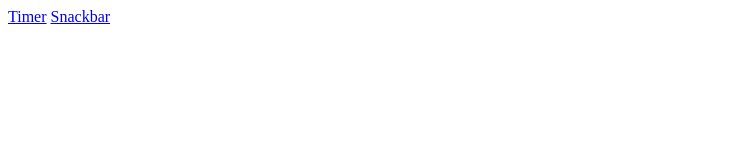
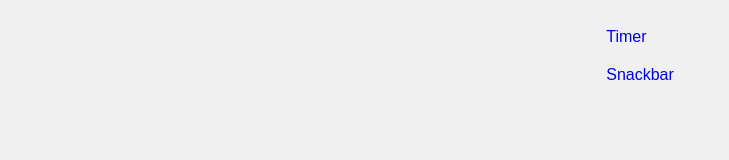
Before and after one commit to Komrad71/goit-js-hw-10, a plain HTML site: page index.html in a window 1280 px wide. Shown: the whole page, without its empty margins (0-729 px from the left). Drawn offline with Linux system fonts and the light colour scheme.

Commit message:
Deploying to gh-pages from @ Komrad71/goit-js-hw-10@ff10dc7cfc7d30c89163576c0f2a4a237a8dda0d 🚀

```diff
--- a/index.html
+++ b/index.html
@@ -5,13 +5,13 @@
     <link rel="icon" type="image/svg+xml" href="/favicon.svg" />
     <meta name="viewport" content="width=device-width, initial-scale=1.0" />
     <title>Home Work № 10</title>
-    <link rel="stylesheet" crossorigin href="/goit-js-hw-10/assets/styles-B_SY1GJM.css">
+    <link rel="stylesheet" crossorigin href="/goit-js-hw-10/assets/styles-0htIov-c.css">
   </head>
   <body>
     <main>
       <!-- Loads the specified .html file -->
-      <a href="./1-timer.html">Timer</a>
-      <a href="./2-snackbar.html">Snackbar</a>
+      <a class="select-page" href="./1-timer.html">Timer</a>
+      <a class="select-page" href="./2-snackbar.html">Snackbar</a>
     </main>
   </body>
 </html>
```
Also changed, not shown: 1-timer.html (+1 -1 lines), 2-snackbar.html (+1 -1 lines), assets/styles-0htIov-c.css (added, +1 -0 lines), assets/styles-B_SY1GJM.css (deleted).
